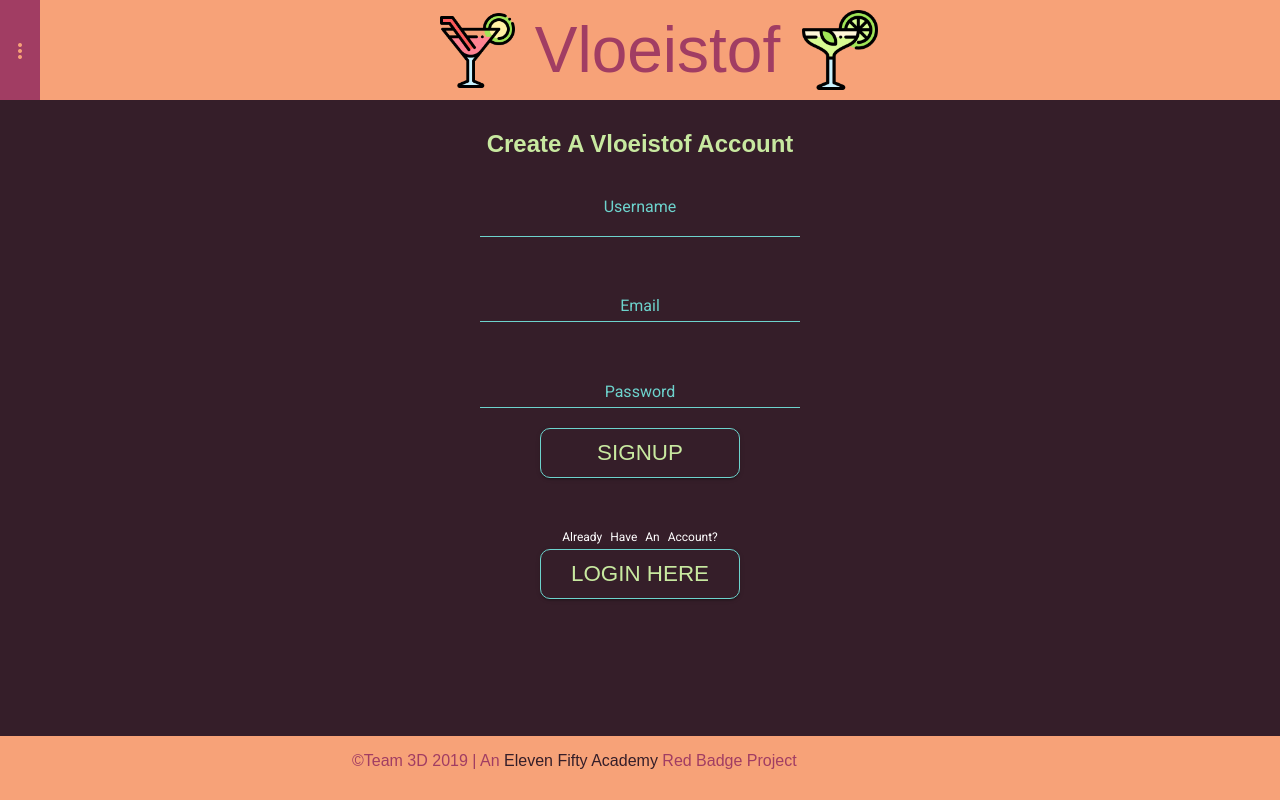
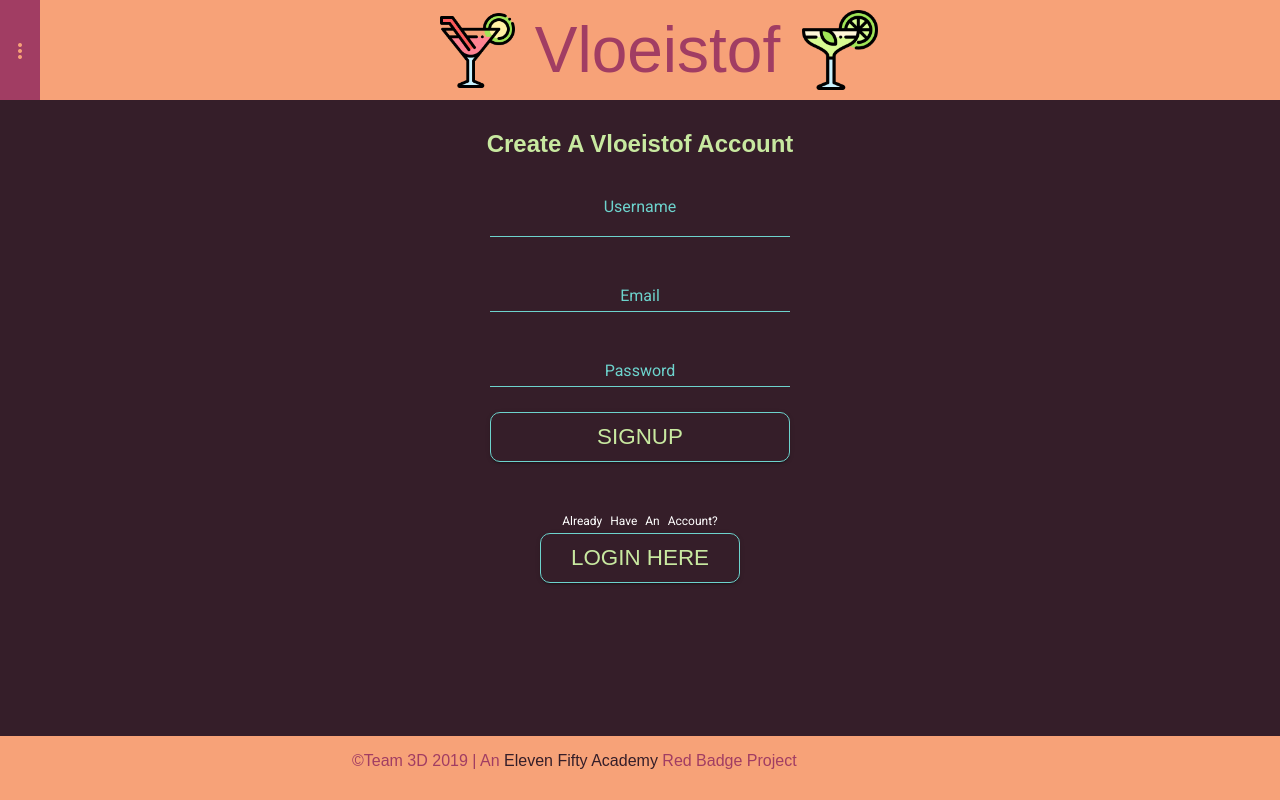
Before and after one commit to etdr/vloeistof, an Angular app: page /login in a window 1280 px wide. Built offline with nearby package versions, Linux system fonts and the light colour scheme; a web font is replaced by a local one.

Commit message:
login formatting

```diff
--- a/src/app/auth/auth.component.html
+++ b/src/app/auth/auth.component.html
@@ -12,8 +12,8 @@
         <input id="usernameInput" matInput type="text" placeholder="Username" name="username" [(ngModel)]="username">
       </mat-form-field>
     </div>
-    <div class="emailInput">
-      <mat-form-field *ngIf="!loginToggle">
+    <div class="emailInput" *ngIf="!loginToggle">
+      <mat-form-field >
         <input matInput type="email" placeholder="Email" *ngIf="!loginToggle" name="email" [(ngModel)]="email">
       </mat-form-field>
     </div>
--- a/src/app/auth/auth.component.scss
+++ b/src/app/auth/auth.component.scss
@@ -1,7 +1,7 @@
 .authenticationField {
     display: flex;
     flex-flow: column nowrap;
-    justify-content: center;
+    // justify-content: center;
     align-items: center;
     padding-bottom: 50px;
 }
@@ -17,8 +17,27 @@
 // }
 
 .inputFields {
+    display: flex;
+    flex-flow: column nowrap;
+    justify-content: center;
+    // height: 250px;
+    align-items: space-between;
     color: var(--teal);
+    margin-bottom: 5px;
 }
+
+.userInput {
+
+}
+
+.emailInput {
+    margin-top: 10px;
+}
+
+.passwordInput {
+    margin-top: 10px;
+}
+
 #usernameInput {
     font-family: var(--font-four);
     color: var(--teal);
@@ -45,16 +64,16 @@ h2 {
     color: white;
 }
 
-.inputFields {
-    display: flex;
-    flex-flow: column nowrap;
-    justify-content: space-between;
-    height: 250px;
-    align-items: space-between;
-}
+// .inputFields {
+//     display: flex;
+//     flex-flow: column nowrap;
+//     justify-content: center;
+//     height: 250px;
+//     align-items: space-between;
+// }
 
 mat-form-field {
-    min-width: 25vw;
+    min-width: 300px;
     text-align: center;
 }
 
@@ -88,7 +107,7 @@ input {
 }
 
 button {
-    width: 200px;
+    // width: 200px;
     height: 50px;
 
 }
@@ -100,7 +119,7 @@ button {
     border-radius: 10px;
     font-family: var(--font-two);
     font-size: 1.4rem;
-    //width: 300px;
+    width: 300px;
     // margin-top: 2rem;
     // margin-bottom: 2rem;
 }
@@ -112,7 +131,7 @@ button {
     border-radius: 10px;
     font-family: var(--font-two);
     font-size: 1.4rem;
-    //width: 300px;
+    width: 200px;
     // margin-top: 2rem;
     // margin-bottom: 2rem;
 }
```
